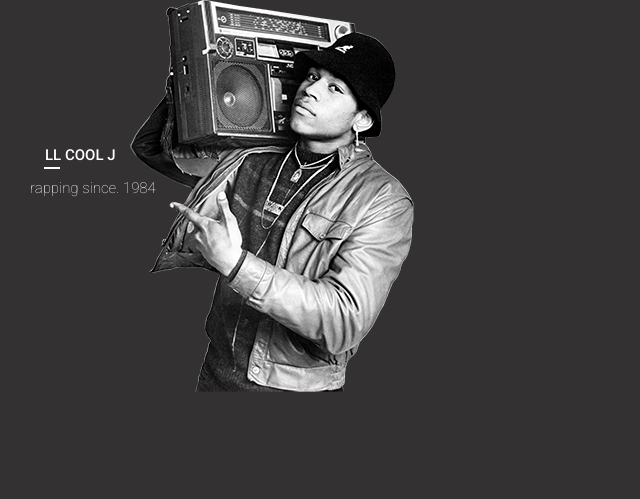
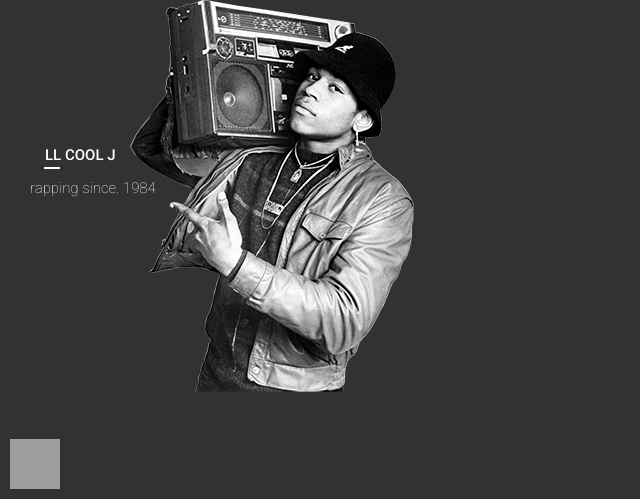
Before and after one commit to josephbondoc/rap.io, a PHP site: page / in a window 1280 px wide. Shown: the part 301-800 px from the top of the page, without its empty margins (0-640 px from the left). Run offline with PHP 8.4, Linux system fonts and the light colour scheme; grey boxes are pictures that could not be loaded.

Commit message:
elias tweaksa

```diff
--- a/erapage/app.css
+++ b/erapage/app.css
@@ -1,5 +1,13 @@
 html {
     background-color: #333132;
+}
+
+#backbut {
+    position: absolute;
+    bottom: 10px;
+    left: 10px;
+    width: 50px;
+    height: 50px;
 }
 
 #ll {
--- a/erapage/index.html
+++ b/erapage/index.html
@@ -31,11 +31,12 @@
         <span id="llt">LL COOL J</span>
         <span id="llts">rapping since. 1984</span>
         <div id="ull"></div>
+        <a href="../startpage/startpage.html">
         <img src="img/rap.io_logo.svg" id="rapicon">
-
-
-
-
+        </a>
+        <a href="../startpage/startpage.html">
+        <img src="../img/tempbackbut.png" id="backbut">
+        </a>
 
 
     </div>
```
